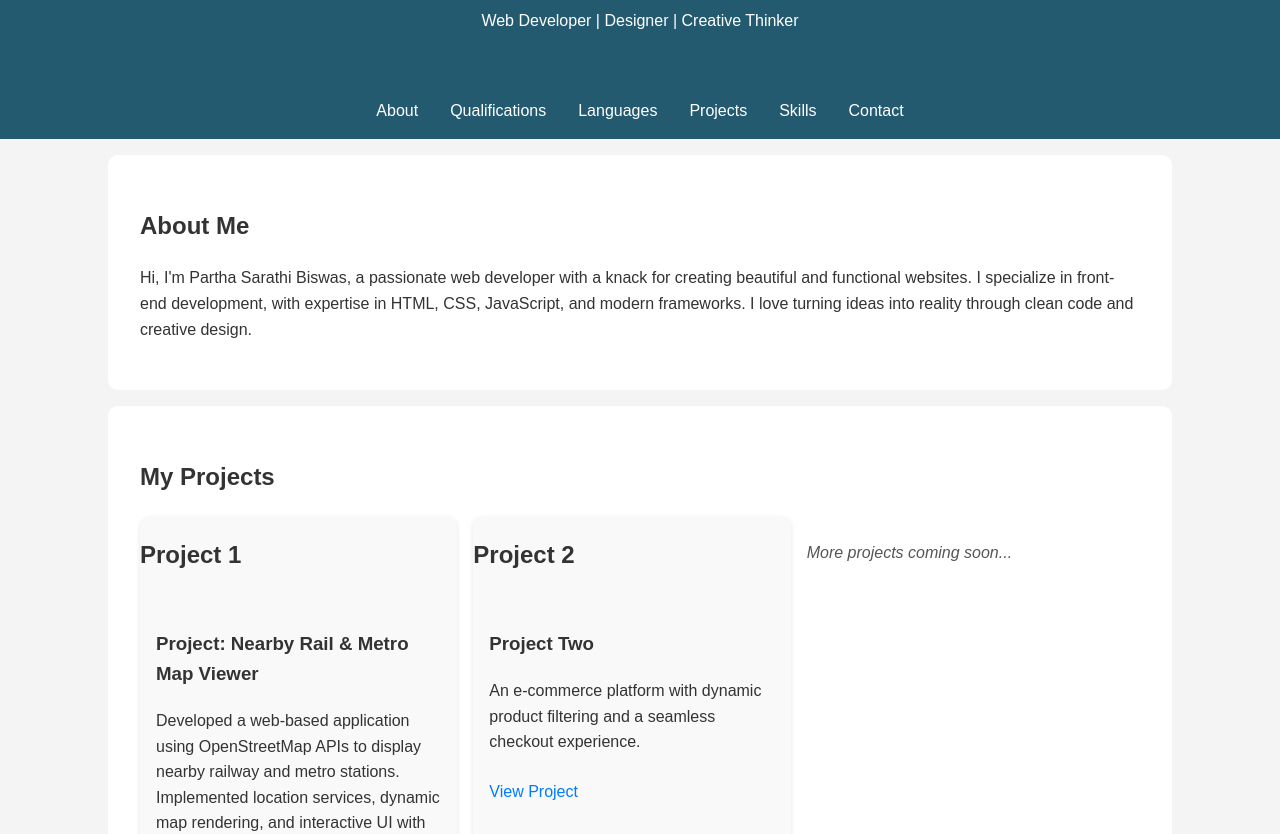
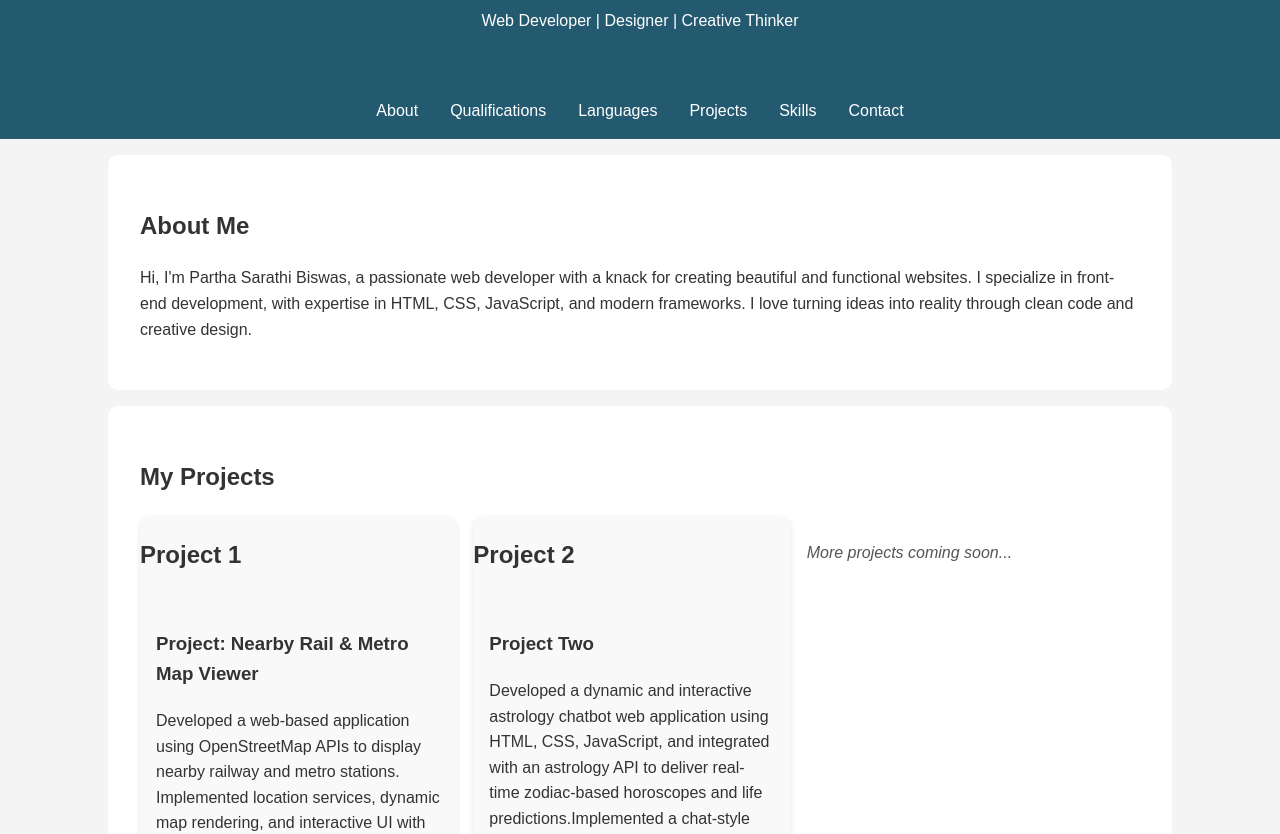
Before and after one commit to hjscvua/parthaportfolio, a plain HTML site: page index.html in a window 1280 px wide. Shown: the part 118-952 px from the top of the page. Drawn offline with Linux system fonts and the light colour scheme.

Commit message:
index.html

```diff
--- a/index.html
+++ b/index.html
@@ -44,8 +44,8 @@ Tech Stack: HTML, CSS, JavaScript, Overpass API, OpenStreetMap.</p>
                 <h2>Project 2</h2>
                 <div class="project-card-content">
                     <h3>Project Two</h3>
-                    <p>An e-commerce platform with dynamic product filtering and a seamless checkout experience.</p>
-                    <a href="#" class="project-link">View Project</a>
+                    <p>Developed a dynamic and interactive astrology chatbot web application using HTML, CSS, JavaScript, and integrated with an astrology API to deliver real-time zodiac-based horoscopes and life predictions.Implemented a chat-style conversational interface for user-friendly engagement.Integrated zodiac sign detection and horoscope fetching based on user input.Focused on clean UI/UX and responsive design for seamless access across devices.Added client-side logic for validating and handling user queries efficiently.Demonstrated full-stack capabilities by connecting frontend with external data services.Tech Stack: HTML, CSS, JavaScript, API Integration.</p>
+                    <a href="https://project-astrobaba.vercel.app/" class="project-link">View Project</a>
                 </div>
             </div>
             <p class="more-projects">More projects coming soon...</p>
```
